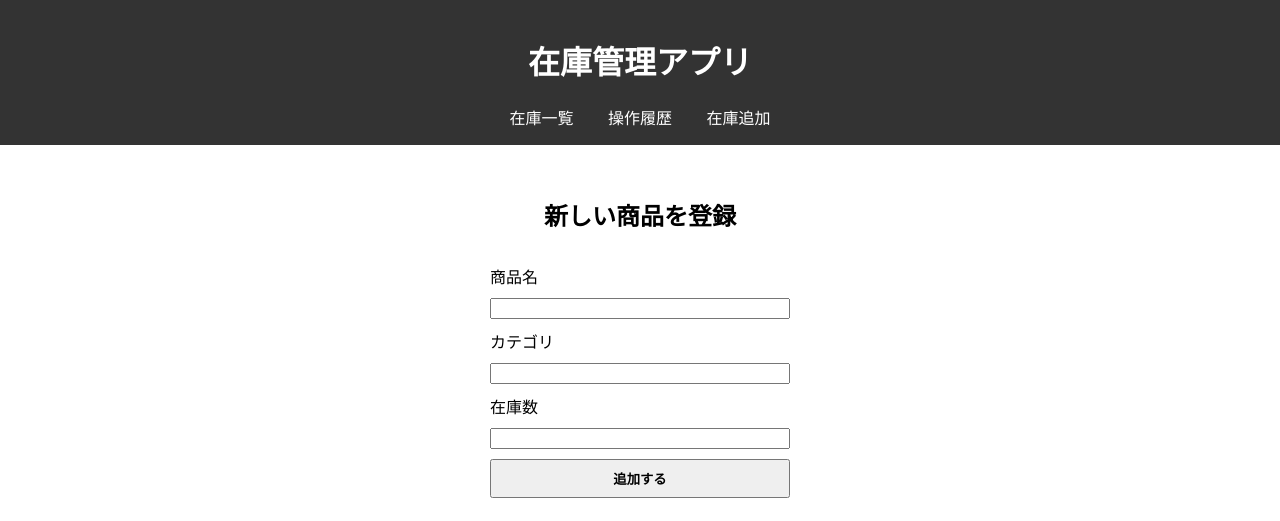
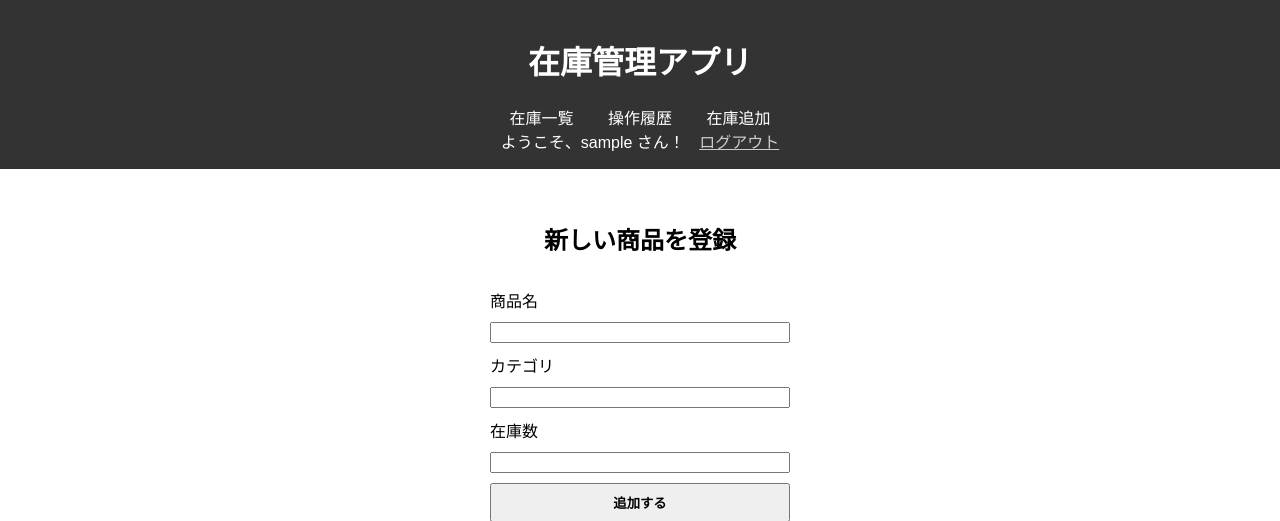
Before and after one commit to kitazawa0244/inventory-app, a Flask app: page /add in a window 1280 px wide. Shown: the top 521 px of the page. Run offline with Flask 3, Linux system fonts and the light colour scheme; the visitor is signed in with stand-in values (Sample User, id 1).

Commit message:
ログイン機能実装（ハッシュ化無し）

```diff
--- a/app.py
+++ b/app.py
@@ -1,5 +1,5 @@
 from flask import Flask, render_template, request, redirect, session, url_for
-from werkzeug.security import check_password_hash
+from werkzeug.security import generate_password_hash, check_password_hash
 import sqlite3
 
 
@@ -124,37 +124,42 @@
 @app.route('/register', methods=['GET', 'POST'])
 def register():
     if request.method == 'POST':
-        name = request.form['name']
-        password = request.form['password']
-        hashed_pw = generate_password_hash(password)
+        name = request.form['name'].strip()
+        password = request.form['password'].strip()
+
+        print("📝 登録ユーザー名:", name)
+        print("📝 登録パスワード（平文）:", password)
 
         conn = sqlite3.connect('inventory.db')
         c = conn.cursor()
-        c.execute('INSERT INTO users (name, password) VALUES (?, ?)', (name, hashed_pw))
+
+        # パスワードを平文で保存（ハッシュしない）
+        c.execute('INSERT INTO users (name, password) VALUES (?, ?)', (name, password))
         conn.commit()
         conn.close()
 
-        return redirect('/')
+        return redirect('/login')  # 登録後にログイン画面へ
 
-    # GETのときはフォーム表示
     return render_template('register.html')
 
 
 @app.route('/login', methods=['GET', 'POST'])
 def login():
     if request.method == 'POST':
-        name = request.form['name']
-        password = request.form['password']
+        name = request.form['name'].strip()
+        password = request.form['password'].strip()
 
         conn = sqlite3.connect('inventory.db')
-        c = conn.cursor()
-        c.execute('SELECT id, password FROM users WHERE name = ?', (name,))
-        user = c.fetchone()
-        conn.close()
+        try:
+            c = conn.cursor()
+            c.execute('SELECT id, name, password FROM users WHERE name = ?', (name,))
+            user = c.fetchone()
+        finally:
+            conn.close()  # ←必ずcloseされる！
 
-        if user and check_password_hash(user[1], password):
+        if user and user[2] == password:
             session['user_id'] = user[0]
-            session['user_name'] = name
+            session['user_name'] = user[1]
             return redirect('/')
         else:
             return 'ログイン失敗〜！ユーザー名かパスワードがちがうっぽい！'
@@ -162,6 +167,11 @@
     return render_template('login.html')
 
 
+@app.route('/logout')
+def logout():
+    session.clear()  # ログイン情報を消す
+    return redirect('/login')  # ← ログアウト後にログイン画面へ飛ばす✨
+
 
 if __name__ == '__main__':
     app.run(debug=True)
--- a/templates/base.html
+++ b/templates/base.html
@@ -19,6 +19,10 @@
         nav a:hover {
             text-decoration: underline;
         }
+        .auth a {
+        color: #ccc;
+        margin-left: 10px;
+        }
         main {
             padding: 2em;
         }
@@ -34,6 +38,16 @@
             <a href="/log">操作履歴</a>
             <a href="/add">在庫追加</a>
         </nav>
+         <!-- 🔥 ここがログイン・ログアウト表示の切り替えゾーン！ -->
+        <div class="auth">
+            {% if session.get('user_name') %}
+                ようこそ、{{ session['user_name'] }} さん！
+                <a href="/logout">ログアウト</a>
+            {% else %}
+                <a href="/login">ログイン</a>
+                <a href="/register">新規登録</a>
+            {% endif %}
+        </div>
     </header>
     <main>
         {% block content %}{% endblock %}
```
